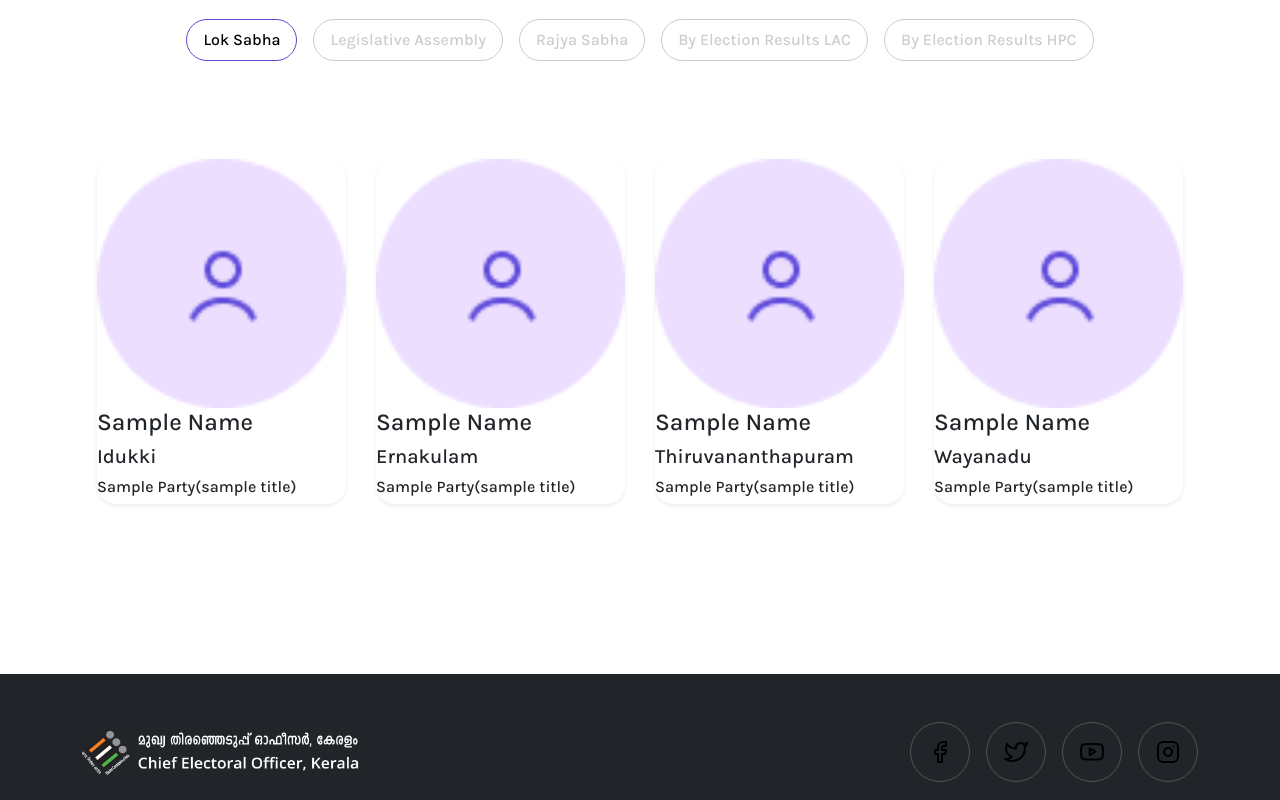
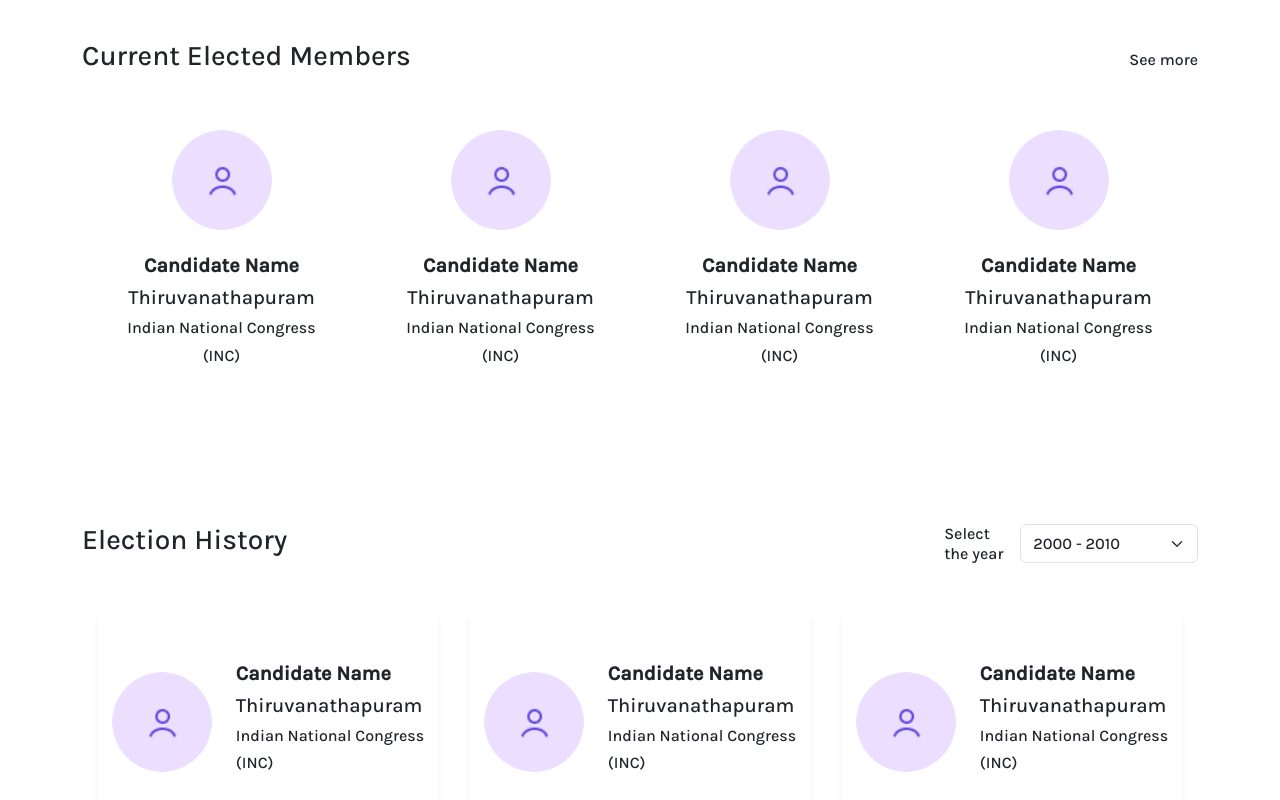
Before and after one commit to kripalakshmy82/ceokerala-kripa, a Next.js app: page /election-history in a window 1280 px wide. Shown: the part 500-1300 px from the top of the page. Built offline with nearby package versions, Linux system fonts and the light colour scheme.

Commit message:
election history

```diff
--- a/src/app/_components/AppButton/index.js
+++ b/src/app/_components/AppButton/index.js
@@ -12,7 +12,7 @@ const AppButton = ({
   anchorTitle,
 }) => {
   const appBtnClassNames = classNames({
-    "text-center d-block stretched-link": true,
+    "text-center d-inline-block stretched-link": true,
     "applink-btn": variant === "default",
     "theme-btn-component border-theme": variant === "themeBtn",
     "color-black": color === "black",
@@ -23,7 +23,7 @@ const AppButton = ({
     <Link href={href} className={appBtnClassNames} title={anchorTitle}>
       {variant === "themeBtn" && title}
       {variant === "default" && (
-        <span className="d-block">
+        <span className="d-inline-block">
           <FontAwesomeIcon icon={faArrowRightLong} />
         </span>
       )}
--- a/src/app/_components/AppCard/index.js
+++ b/src/app/_components/AppCard/index.js
@@ -7,7 +7,7 @@ import AppButton from "../AppButton";
 
 const AppCard = ({ isShadow = false, cardType = "default", children }) => {
   const appCardClassNames = classNames({
-    "rounded-theme flex-fill border-0 p-0 text-left bg-transparent app-card position-relative": true,
+    "overflow-hidden rounded-theme flex-fill border-0 p-0 text-left bg-transparent app-card position-relative": true,
     "shadow-lg": isShadow,
     "card-item shadow-sm": cardType === "hover",
   });
@@ -31,7 +31,7 @@ const InfoCard = ({
   iconUrl = "",
   className = "",
   link = {},
-  playIcon
+  playIcon,
 }) => {
   const titleClassName = classNames({
     "d-flex gap-4 align-items-center": cardTitleDir === "row",
@@ -49,7 +49,7 @@ const InfoCard = ({
   return (
     <AppCard cardType="hover">
       {img && <Card.Img variant="top" src={img.url} alt={img.alt} />}
-      { playIcon && (
+      {playIcon && (
         <span className="m-auto d-block position-absolute video-icon">
           <svg
             viewBox="0 0 24 24"
--- a/src/app/_components/AvatarInfo/index.js
+++ b/src/app/_components/AvatarInfo/index.js
@@ -16,9 +16,13 @@ const AvatarInfo = ({
 }) => {
   const avatarInfoCx = classNames({
     "d-flex gap-4": true,
-    "flex-row justify-content-center": direction === "row",
+    "flex-row justify-content-center align-items-center": direction === "row",
     "align-items-center flex-column": direction === "column",
   });
+  const textAlignCx = classNames({
+    "text-center" : direction === "column",
+    "text-start"  : direction === "row",
+  })
 
   return (
     <AppBox className={avatarInfoCx}>
@@ -26,7 +30,7 @@ const AvatarInfo = ({
         <Image src={img.url} alt={img.alt} className="w-100" roundedCircle />
         {additionalInfo && additionalInfo?.icon && <p>Icon Component</p>}
       </AppBox>
-      <AppBox className="text-center">
+      <AppBox className={textAlignCx}>
         <AppText render={() => <h5 className="fw-bold">{name}</h5>} />
         {designation && <AppText render={() => <h6>{designation}</h6>} />}
         {additionalInfo && additionalInfo?.party && (
--- a/src/app/data/index.js
+++ b/src/app/data/index.js
@@ -302,12 +302,12 @@ export const galleryData = [
       "SLorem ipsum dolor sit amet, consectetur adipiscing elit sed do eiusmod tempor incididunt ut labore.",
     img: {
       url: "./gallery/gallery-1.jpg",
-      alt: "Gallery 1"
+      alt: "Gallery 1",
     },
     link: {
       href: "#",
-      anchorTitle: "Gallery 1"
-    }
+      anchorTitle: "Gallery 1",
+    },
   },
   {
     id: 2,
@@ -317,12 +317,12 @@ export const galleryData = [
       "SLorem ipsum dolor sit amet, consectetur adipiscing elit sed do eiusmod tempor incididunt ut labore.",
     img: {
       url: "./gallery/gallery-2.jpg",
-      alt: "Gallery 2"
+      alt: "Gallery 2",
     },
     link: {
       href: "#",
-      anchorTitle: "Gallery 2"
-    }
+      anchorTitle: "Gallery 2",
+    },
   },
   {
     id: 3,
@@ -332,15 +332,14 @@ export const galleryData = [
       "SLorem ipsum dolor sit amet, consectetur adipiscing elit sed do eiusmod tempor incididunt ut labore.",
     link: {
       href: "#",
-      anchorTitle: "Gallery 3"
+      anchorTitle: "Gallery 3",
     },
     img: {
       url: "./gallery/gallery-3.jpg",
-      alt: "Gallery 2"
+      alt: "Gallery 2",
     },
   },
 ];
-
 
 export const socialLinks = [
   {
@@ -417,7 +416,6 @@ export const helpLinks = [
     title: "Election Commission of Kerala",
   },
 ];
-
 
 export const registerCardData = [
   {
@@ -552,79 +550,109 @@ export const historyListItem = [
       url: "./assets/icon-avatar.png",
       alt: "image",
     },
-    heading: "Sample Name",
-    place: "Idukki",
-    party: (
-      <>
-        Sample Party
-        <span>(sample title)</span>
-      </>
-    ),
-    link: "#",
-    iconUrl: "./assets/icon-avatar.png",
+    name: "Candidate Name",
+    additionalInfo: {
+      party: {
+        area: "Thiruvanathapuram",
+        name: "Indian National Congress",
+        annotation: "(INC)",
+      },
+    },
+
+    link: {
+      href: "#",
+      anchorTitle: "Gallery 1",
+    },
+    icon: {
+      url: "./assets/icon-avatar.png",
+    },
   },
   {
     img: {
       url: "./assets/icon-avatar.png",
       alt: "image",
     },
-    heading: "Sample Name",
-    place: "Ernakulam",
-    party: (
-      <>
-        Sample Party
-        <span>(sample title)</span>
-      </>
-    ),
-    link: "#",
-    iconUrl: "./assets/icon-avatar.png",
+    name: "Candidate Name",
+    additionalInfo: {
+      party: {
+        area: "Thiruvanathapuram",
+        name: "Indian National Congress",
+        annotation: "(INC)",
+      },
+    },
+
+    link: {
+      href: "#",
+      anchorTitle: "Gallery 1",
+    },
+    icon: {
+      url: "./assets/icon-avatar.png",
+    },
   },
   {
     img: {
       url: "./assets/icon-avatar.png",
       alt: "image",
     },
-    heading: "Sample Name",
-    place: "Thiruvananthapuram",
-    party: (
-      <>
-        Sample Party
-        <span>(sample title)</span>
-      </>
-    ),
-    link: "#",
-    iconUrl: "./assets/icon-avatar.png",
+    name: "Candidate Name",
+    additionalInfo: {
+      party: {
+        area: "Thiruvanathapuram",
+        name: "Indian National Congress",
+        annotation: "(INC)",
+      },
+    },
+
+    link: {
+      href: "#",
+      anchorTitle: "Gallery 1",
+    },
+    icon: {
+      url: "./assets/icon-avatar.png",
+    },
   },
   {
     img: {
       url: "./assets/icon-avatar.png",
       alt: "image",
     },
-    heading: "Sample Name",
-    place: "Wayanadu",
-    party: (
-      <>
-        Sample Party
-        <span>(sample title)</span>
-      </>
-    ),
-    link: "#",
-    iconUrl: "./assets/icon-avatar.png",
+    name: "Candidate Name",
+    additionalInfo: {
+      party: {
+        area: "Thiruvanathapuram",
+        name: "Indian National Congress",
+        annotation: "(INC)",
+      },
+    },
+
+    link: {
+      href: "#",
+      anchorTitle: "Gallery 1",
+    },
+    icon: {
+      url: "./assets/icon-avatar.png",
+    },
   },
   {
     img: {
       url: "./assets/icon-avatar.png",
       alt: "image",
     },
-    heading: "Sample Name",
-    place: "Wayanadu",
-    party: (
-      <>
-        Sample Party
-        <span>(sample title)</span>
-      </>
-    ),
-    link: "#",
-    iconUrl: "./assets/icon-avatar.png",
+    name: "Candidate Name",
+    additionalInfo: {
+      party: {
+        area: "Thiruvanathapuram",
+        name: "Indian National Congress",
+        annotation: "(INC)",
+      },
+    },
+
+    link: {
+      href: "#",
+      anchorTitle: "Gallery 1",
+    },
+    icon: {
+      url: "./assets/icon-avatar.png",
+    },
   },
 ];
--- a/src/app/election-history/page.js
+++ b/src/app/election-history/page.js
@@ -1,56 +1,11 @@
 "use client";
-
-import classNames from "classnames";
-import { Container } from "react-bootstrap";
-
-import { AppBox, AppSection } from "@/app/_components";
-import AppTabSwitcher, {
-  AppTabContainer,
-  AppTabNavigation,
-  AppTabContent,
-} from "@/app/_components/AppTab";
 
 import DetailBanner from "../_components/DetailBanner";
 import { eHistoryBnrData } from "../data";
-import HistoryList from "./shared/HistoryList";
-
-// news tab navigation
-const electionHistoryTabNavigation = [
-  {
-    key: "lok-sabha",
-    title: "Lok Sabha",
-  },
-  {
-    key: "legislative-assembly",
-    title: "Legislative Assembly",
-  },
-  {
-    key: "rajya-sabha",
-    title: "Rajya Sabha",
-  },
-  {
-    key: "by-election-results-lac",
-    title: "By Election Results LAC",
-  },
-  {
-    key: "by-election-results-hpc",
-    title: "By Election Results HPC",
-  },
-];
+import HistoryContent from "./shared/HistoryContent";
+import HistoryElection from "./shared/HistoryElection";
 
 function ElectionHistory() {
-  const historyTitlecx = classNames({
-    "news-title-section": true,
-    "d-flex": true,
-    "flex-column flex-lg-row flex-md-row flex-sm-column": true,
-    "justify-content-center align-items-center": true,
-    "mb-3 mb-lg-5 mb-md-5 mb-sm-4": true,
-  });
-
-  const navTabcx = classNames({
-    "flex-block flex-block-links gap-3 d-flex text-black": true,
-  });
-
   return (
     <>
       <DetailBanner
@@ -58,28 +13,8 @@ function ElectionHistory() {
         link={eHistoryBnrData.link}
         currentTitle={eHistoryBnrData.currentTitle}
       />
-
-      <AppSection id="history" className="section-block-md election-history">
-        <Container>
-          <AppTabSwitcher activeKey="lok-sabha">
-            <AppTabContainer id="history-tabs">
-              <AppBox className={historyTitlecx}>
-                <AppTabNavigation
-                  data={electionHistoryTabNavigation}
-                  variant="pills"
-                  className={navTabcx}
-                />
-              </AppBox>
-
-              <AppTabContent
-                render={(activeTabID) => (
-                  <HistoryList activeKey={activeTabID} />
-                )}
-              />
-            </AppTabContainer>
-          </AppTabSwitcher>
-        </Container>
-      </AppSection>
+      <HistoryContent />
+      <HistoryElection />
     </>
   );
 }
--- /dev/null
+++ b/src/app/election-history/shared/HistoryContent.js
@@ -0,0 +1,77 @@
+"use client";
+
+import { Container } from "react-bootstrap";
+import classNames from "classnames";
+
+import { AppBox, AppSection, AppText } from "@/app/_components";
+import AppTabSwitcher, {
+  AppTabContainer,
+  AppTabNavigation,
+  AppTabContent,
+} from "@/app/_components/AppTab";
+
+import HistoryList from "./HistoryList";
+
+// election history tab navigation
+const electionHistoryTabNavigation = [
+  {
+    key: "lok-sabha",
+    title: "Lok Sabha",
+  },
+  {
+    key: "legislative-assembly",
+    title: "Legislative Assembly",
+  },
+  {
+    key: "rajya-sabha",
+    title: "Rajya Sabha",
+  },
+];
+
+const HistoryNav = () => {
+  const historyTitlecx = classNames({
+    "news-title-section": true,
+    "d-flex": true,
+    "flex-column flex-lg-row flex-md-row flex-sm-column": true,
+    "justify-content-center align-items-center": true,
+    "mb-3 mb-lg-5 mb-md-5 mb-sm-4": true,
+  });
+
+  const navTabcx = classNames({
+    "flex-block flex-block-links gap-3 d-flex text-black": true,
+  });
+
+  const sectionHeadingCx = classNames({
+    "d-flex justify-content-between align-items-center": true,
+  });
+  return (
+    <AppSection id="history" className="section-block-sm election-history">
+      <Container>
+        <AppTabSwitcher activeKey="lok-sabha">
+          <AppTabContainer id="history-tabs">
+            <AppBox className={historyTitlecx}>
+              <AppTabNavigation
+                data={electionHistoryTabNavigation}
+                variant="pills"
+                className={navTabcx}
+              />
+            </AppBox>
+            <AppBox className={sectionHeadingCx}>
+              <AppBox className="section-heading">
+                <AppText render={() => <h3>Current Elected Members</h3>} />
+              </AppBox>
+              <AppBox className="area-link">
+                <AppText render={() => <a href="#">See more</a>} />
+              </AppBox>
+            </AppBox>
+            <AppTabContent
+              render={(activeTabID) => <HistoryList activeKey={activeTabID} />}
+            />
+          </AppTabContainer>
+        </AppTabSwitcher>
+      </Container>
+    </AppSection>
+  );
+};
+
+export default HistoryNav;
--- /dev/null
+++ b/src/app/election-history/shared/HistoryElection.js
@@ -0,0 +1,112 @@
+import { Container, Form } from "react-bootstrap";
+import {
+  AppSection,
+  AppBox,
+  AppText,
+  AvatarInfo,
+  AppButton,
+} from "@/app/_components";
+import { PromoCard } from "@/app/_components/AppCard";
+import { promoCardData } from "@/app/data";
+
+import classNames from "classnames";
+
+import { historyListItem } from "@/app/data";
+
+import Slider from "react-slick";
+import "slick-carousel/slick/slick.css";
+import "slick-carousel/slick/slick-theme.css";
+
+function SelectBasicExample() {
+  return (
+    <Form.Select aria-label="select year">
+      <option value="1">2000 - 2010</option>
+      <option value="2">2010 - 2014</option>
+      <option value="3">2014 - 2020</option>
+    </Form.Select>
+  );
+}
+
+const HistoryElection = () => {
+  const settings = {
+    dots: false,
+    arrows: true,
+    infinite: false,
+    speed: 300,
+    slidesToShow: 3,
+    slidesToScroll: 1,
+    responsive: [
+      {
+        breakpoint: 1024,
+        settings: {
+          slidesToShow: 2,
+          slidesToScroll: 1,
+          infinite: true,
+          dots: true,
+        },
+      },
+      {
+        breakpoint: 600,
+        settings: {
+          slidesToShow: 2,
+          slidesToScroll: 1,
+        },
+      },
+      {
+        breakpoint: 480,
+        settings: {
+          slidesToShow: 1,
+          slidesToScroll: 1,
+        },
+      },
+    ],
+  };
+
+  const sectionHeadingCx = classNames({
+    "d-flex justify-content-between align-items-center": true,
+  });
+  return (
+    <>
+      <AppSection id="history" className="section-block-sm history-election">
+        <Container>
+          <AppBox className={sectionHeadingCx}>
+            <AppBox className="section-heading">
+              <AppText render={() => <h3>Election History</h3>} />
+            </AppBox>
+            <AppBox className="area-block d-flex flex-row gap-2">
+              <AppText
+                render={() => <h6 className="mb-0">Select the year</h6>}
+              />
+              <SelectBasicExample />
+            </AppBox>
+          </AppBox>
+          <AppBox className="history-election">
+            <Slider {...settings} className="history-carousel">
+              {historyListItem.map(({ ...rest }, key) => (
+                <AppBox className="py-5 rounded-3 shadow-sm" key={key}>
+                  <AvatarInfo {...rest} direction="row" />
+                </AppBox>
+              ))}
+            </Slider>
+          </AppBox>
+          <AppBox className="btn-box pt-5 d-flex justify-content-center">
+            <AppButton
+              title="See More"
+              href="#"
+              variant="themeBtn"
+              anchorTitle="See more"
+            />
+          </AppBox>
+        </Container>
+      </AppSection>
+
+      <AppSection id="promo-section" className="promo-section section-block-sm">
+        <Container>
+          <PromoCard type="promo" img={promoCardData.img} />
+        </Container>
+      </AppSection>
+    </>
+  );
+};
+
+export default HistoryElection;
--- a/src/app/election-history/shared/HistoryList.js
+++ b/src/app/election-history/shared/HistoryList.js
@@ -1,74 +1,16 @@
 "use client";
 
 import { useEffect, useState } from "react";
-import { string, oneOf, node, shape } from "prop-types";
-import { Row, Col, Spinner, Card } from "react-bootstrap";
+//import { string, oneOf, node, shape } from "prop-types";
+import { Row, Col, Spinner } from "react-bootstrap";
 
 import Slider from "react-slick";
 import "slick-carousel/slick/slick.css";
 import "slick-carousel/slick/slick-theme.css";
 
-import { AppCard, AppBox, AppText } from "@/app/_components";
+import { AppBox, AvatarInfo } from "@/app/_components";
 
 import { historyListItem } from "@/app/data";
-import classNames from "classnames";
-
-function AvatarInfoItem({
-  img,
-  heading,
-  place,
-  party,
-  link,
-  direction = "column",
-}) {
-  const columnClassName = classNames({
-    "d-flex flex-column": direction === "column",
-  });
-  const rowClassName = classNames({
-    "d-flex flex-row": direction === "row",
-  });
-
-  return (
-    <AppCard cardType="hover" className="p-4">
-      <div className={direction === "column" ? columnClassName : rowClassName}>
-        <div className="info-image">
-          {img && <Card.Img variant="top" src={img.url} alt={img.alt}/>}
-        </div>
-        <div className="info-content">
-          <AppText render={() => <h4>{heading}</h4>} />
-          <AppText render={() => <h5>{place}</h5>} />
-          <AppText render={() => <h6>{party}</h6>} />
-          {link && <a href={link} className="stretched-link"></a>}
-        </div>
-      </div>
-    </AppCard>
-  );
-}
-
-AvatarInfoItem.propTypes = {
-  heading: string,
-  place: string,
-  party: node,
-  img: shape({
-    url: string,
-    alt: string,
-  }),
-  link: string,
-  direction: oneOf(["column", "row"]),
-};
-
-const HistoryListItem = ({ img, party, place, heading, link }) => {
-  return (
-    <AvatarInfoItem
-      heading={heading}
-      img={img}
-      place={place}
-      party={party}
-      link={link}
-      direction="column"
-    />
-  );
-};
 
 const HistoryList = ({ activeKey }) => {
   const [loading, setLoading] = useState(true);
@@ -124,9 +66,9 @@ const HistoryList = ({ activeKey }) => {
         <>
           <Row>
             <Slider {...settings} className="history-carousel">
-              {historyListItem.map((history, key) => (
+              {historyListItem.map(({ ...rest }, key) => (
                 <Col key={key}>
-                  <HistoryListItem {...history} />
+                  <AvatarInfo {...rest} direction="column" />
                 </Col>
               ))}
             </Slider>
--- a/src/app/home/VotersCard/index.js
+++ b/src/app/home/VotersCard/index.js
@@ -56,6 +56,7 @@ const VotersCard = ({ data }) => {
     <AppSection id="voters-card" className="voter-h-card-sec mt-4">
       <Container>
         <Row>
+          <AppBox className="bg-white rounded-theme p-0">
             <AppCard isShadow>
               <AppBox className="py-5 d-flex flex-lg-row flex-md-row flex-sm-column flex-column justify-content-between align-items-center">
                 {data.map((vCd, key) => (
@@ -63,6 +64,7 @@ const VotersCard = ({ data }) => {
                 ))}
               </AppBox>
             </AppCard>
+          </AppBox>
         </Row>
       </Container>
     </AppSection>
```
Lines whose indentation alone changed are shown as unchanged.
